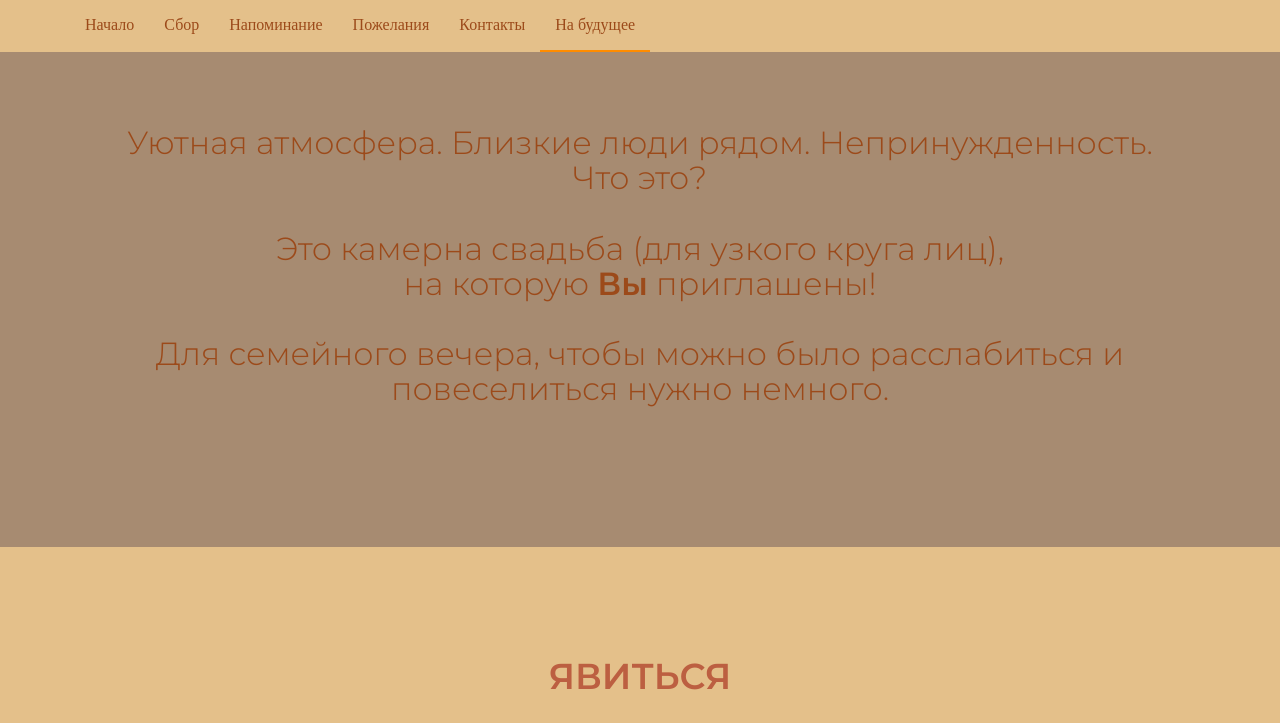
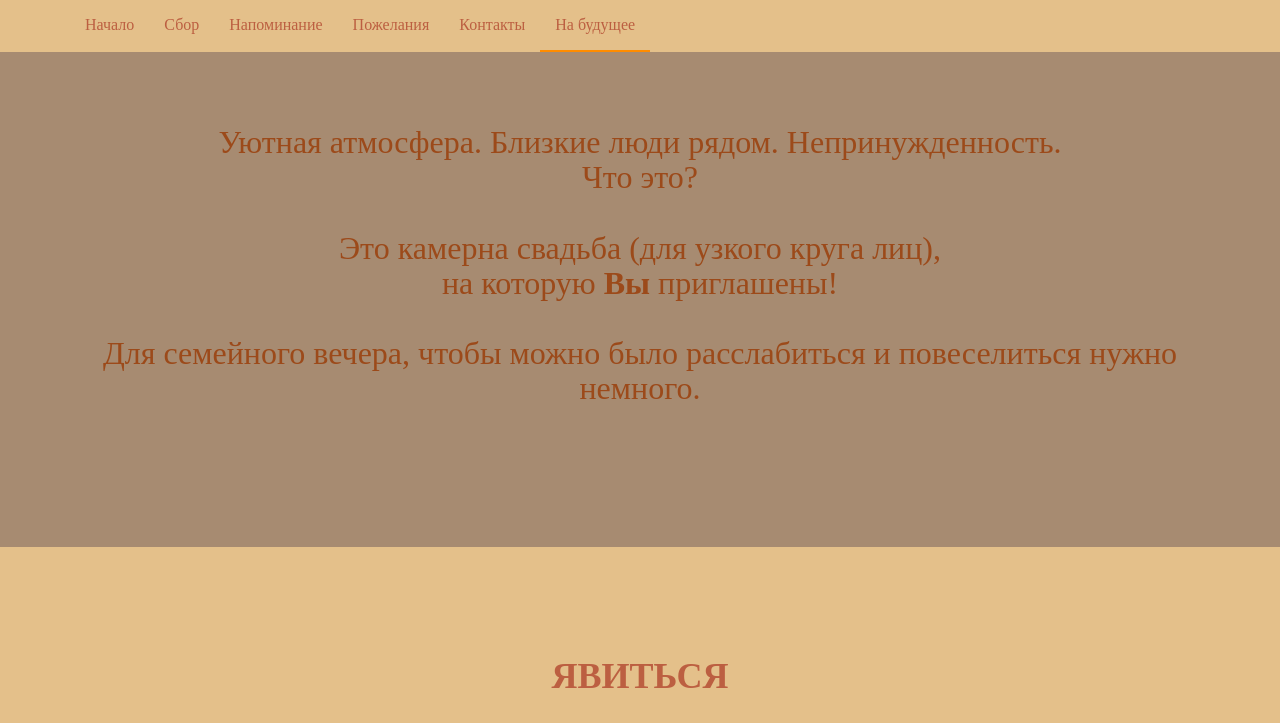
Before and after one commit to AbakumtsevRoman/project4.io, a plain HTML site: page index.html in a window 1280 px wide. Shown: the top 723 px of the page. Drawn offline with Linux system fonts and the light colour scheme; no server answers.

Commit message:
Update style.css

```diff
--- a/style.css
+++ b/style.css
@@ -1,22 +1,22 @@
 .font-regular {
-  font-family: "Source Sans Pro", Segoe Print;
+  font-family: Segoe Print, a_AntiqueGr;
   font-weight: 300;
   font-size: 20px;
 }
 
 .font-black {
-  font-family: "Source Sans Pro", sans-serif;
+  font-family: Segoe Print, a_AntiqueGr;
   font-weight: 600;
   font-size: 20px;
 }
 
 .font-semibold {
-  font-family: "Montserrat", sans-serif;
+  font-family: Segoe Print, a_AntiqueGr;
   font-weight: 600;
 }
 
 .font-light {
-  font-family: "Montserrat", sans-serif;
+  font-family: Segoe Print, a_AntiqueGr;
   font-weight: 300;
 }
 
@@ -38,7 +38,7 @@ html, body {
 
 body {
   background-color: #A78B71;
-  font-family: Segoe Print;
+  font-family: Segoe Print, a_AntiqueGr;
   font-weight: normal;
   overflow-x: hidden;
   -webkit-font-smoothing: antialiased !important;
@@ -56,7 +56,7 @@ body {
 }
 
 .navbar .nav a {
-  color: #9C4A1A;
+  color: #BC5F41;
   font-weight: 400;
   font-size: 16px;
 }
```
